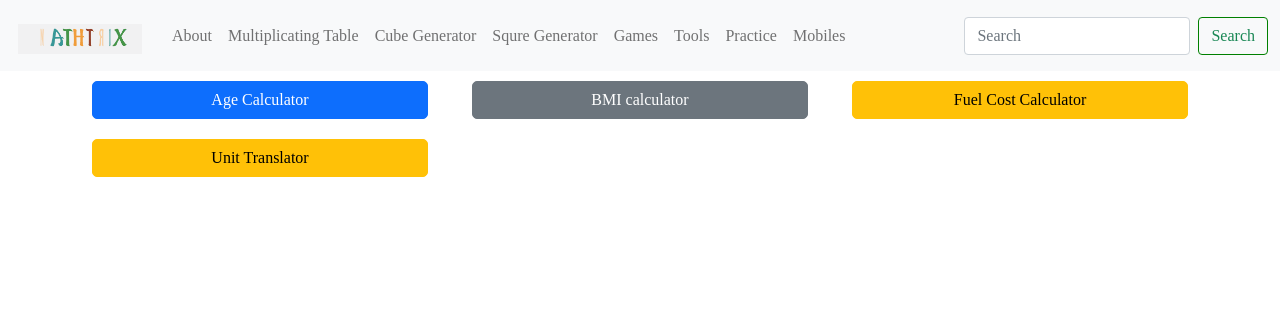
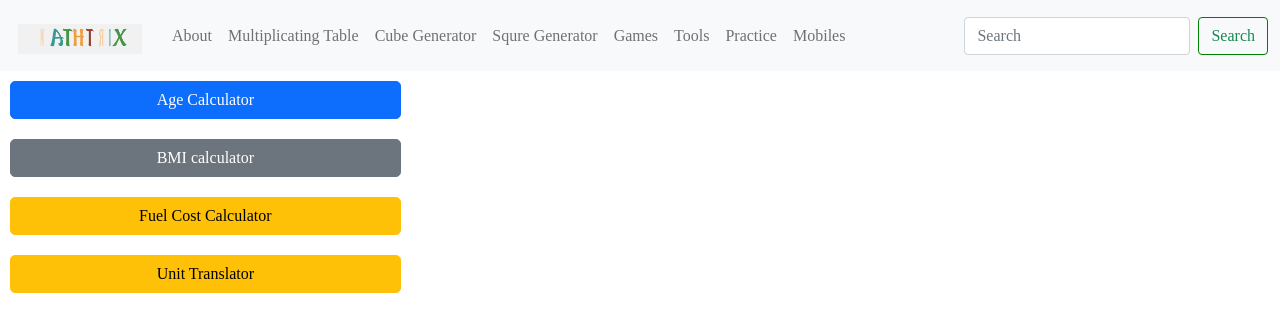
Before and after one commit to guru-1212/project, an Angular app: page /Dashbord/Tools in a window 1280 px wide. Shown: the top 332 px of the page. Built offline with nearby package versions, Linux system fonts and the light colour scheme.

Commit message:
routing changes

```diff
--- a/src/app/practice/practice.component.html
+++ b/src/app/practice/practice.component.html
@@ -1,4 +1,4 @@
-
+<router-outlet></router-outlet>
 <div class="container">
     <div class="row">
         <div class="col-md-6">
--- a/src/app/tools/tools.component.html
+++ b/src/app/tools/tools.component.html
@@ -1,24 +1,30 @@
-<div class="container">
 <div class="row">
-        <div class="col-md-4">
+    <div class="col-md-4 container">
+        <div class="row">
+            <div class="col-md-12">
                 <div class="button-container">
                     <button class="btn btn-primary custom-button" routerLink="Age_calculator">Age Calculator</button>
                 </div>
             </div>
-        <div class="col-md-4">
+            <div class="col-md-12">
                 <div class="button-container">
                     <button class="btn btn-secondary custom-button" routerLink="BMI_calculator"> BMI calculator</button>
                 </div>
             </div>
-        <div class="col-md-4">
+            <div class="col-md-12">
                 <div class="button-container">
                     <button class="btn btn-warning custom-button" routerLink="Fuel_cost_calculator"> Fuel Cost Calculator</button>
                 </div>
             </div>
-        <div class="col-md-4">
+            <div class="col-md-12">
                 <div class="button-container">
                     <button class="btn btn-warning custom-button" routerLink="Unit_translator"> Unit Translator </button>
                 </div>
             </div>
         </div>
     </div>
+    <div class="col-md-8 container">
+        <router-outlet></router-outlet>
+    </div>
+</div>
+<!-- <router-outlet></router-outlet> -->
```
Also changed, not shown: src/app/app-routing.module.ts (+21 -7 lines). Lines whose indentation alone changed are shown as unchanged.
